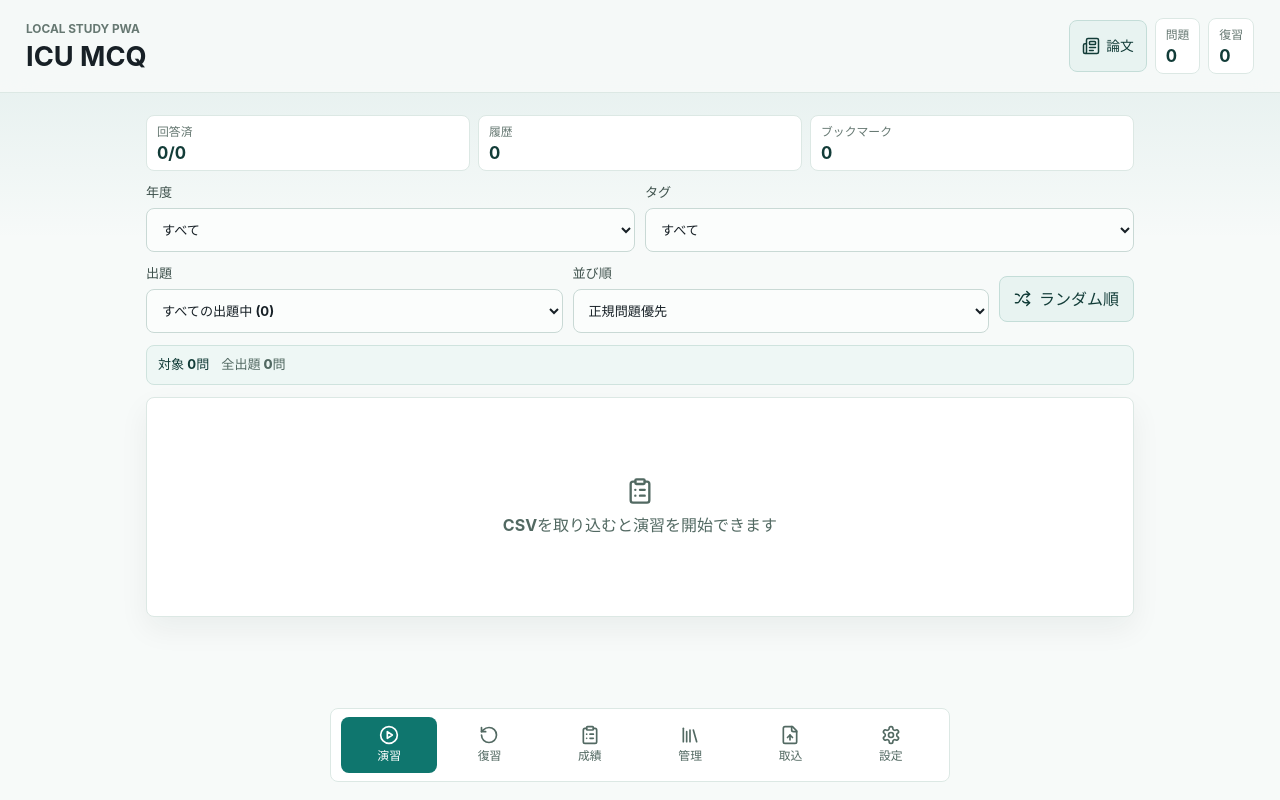
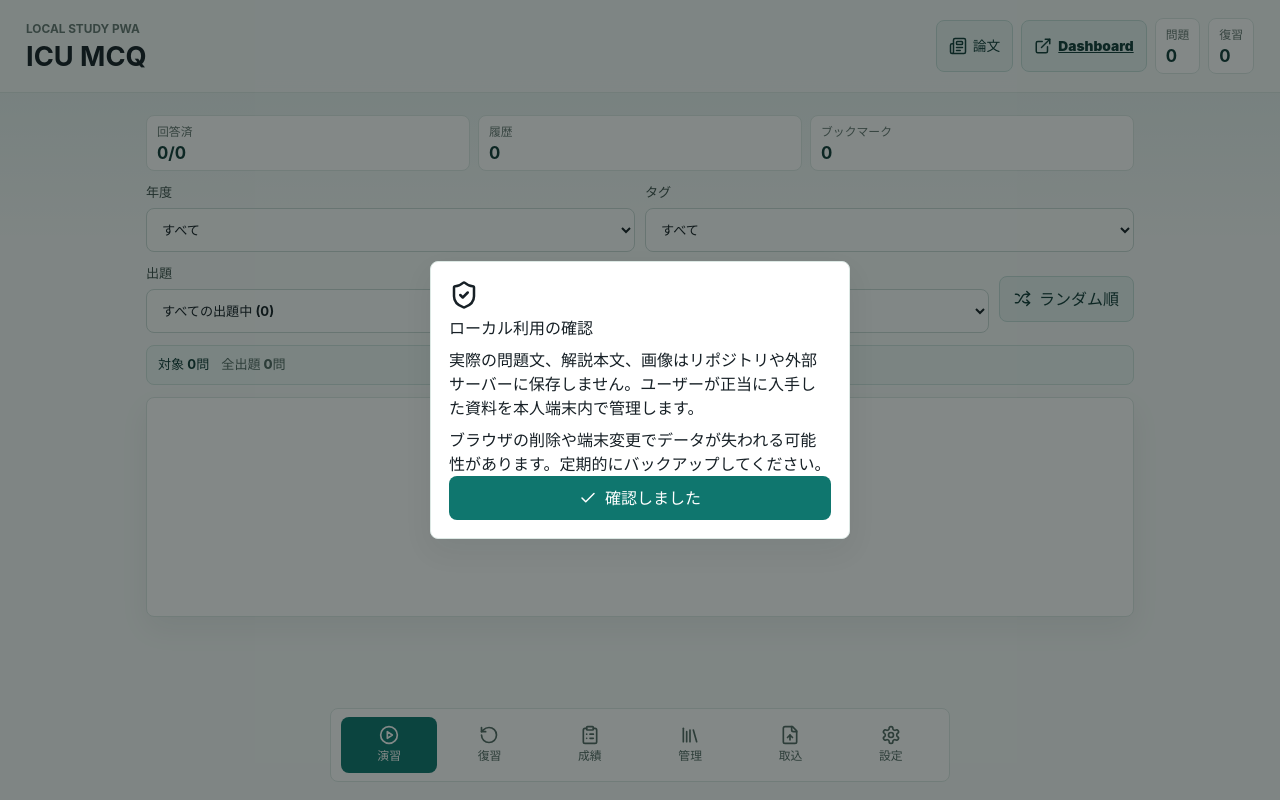
Before and after one commit to d0414k-svg/icu-mcq-pwa, a React (Vite) app: page / in a window 1280 px wide. Built offline with nearby package versions, Linux system fonts and the light colour scheme.

Commit message:
Add dashboard site link

```diff
--- a/src/App.tsx
+++ b/src/App.tsx
@@ -392,6 +392,16 @@ function App() {
             <Newspaper aria-hidden="true" size={18} />
             <span>論文</span>
           </button>
+          <a
+            className="header-link"
+            href="https://daily-report-dashboard-site.netlify.app/"
+            target="_blank"
+            rel="noreferrer"
+            title="Daily Report Dashboard を開く"
+          >
+            <ExternalLink aria-hidden="true" size={18} />
+            <span>Dashboard</span>
+          </a>
           <div className="header-badges" aria-label="学習状況">
             <StatPill label="問題" value={stats.activeQuestions} />
             <StatPill label="復習" value={stats.dueQuestions} />
```
